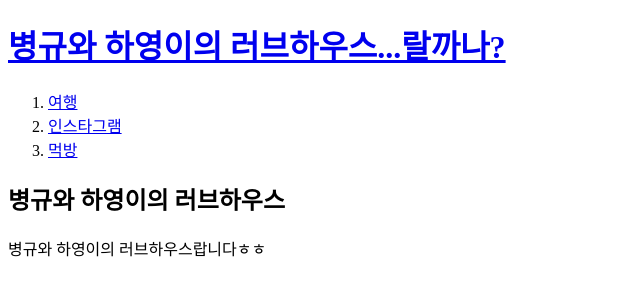
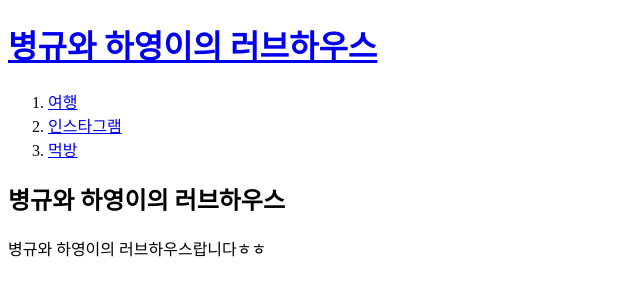
Before and after one commit to HanByeongKyu/Love-Houst, a plain HTML site: page index.html in a window 1280 px wide. Shown: the whole page, without its empty margins (0-640 px from the left). Drawn offline with Linux system fonts and the light colour scheme.

Commit message:
병규와 하영이의 러브하우스...랄까나? -> 병규와 하영이의 러브하우스

```diff
--- a/index.html
+++ b/index.html
@@ -6,7 +6,7 @@
 
 
 </head>
-<h1><a href="index.html">병규와 하영이의 러브하우스...랄까나?</a></h1>
+<h1><a href="index.html">병규와 하영이의 러브하우스</a></h1>
 <body>
   <ol>
     <li><a href="1.html"> 여행</a></li>
```
